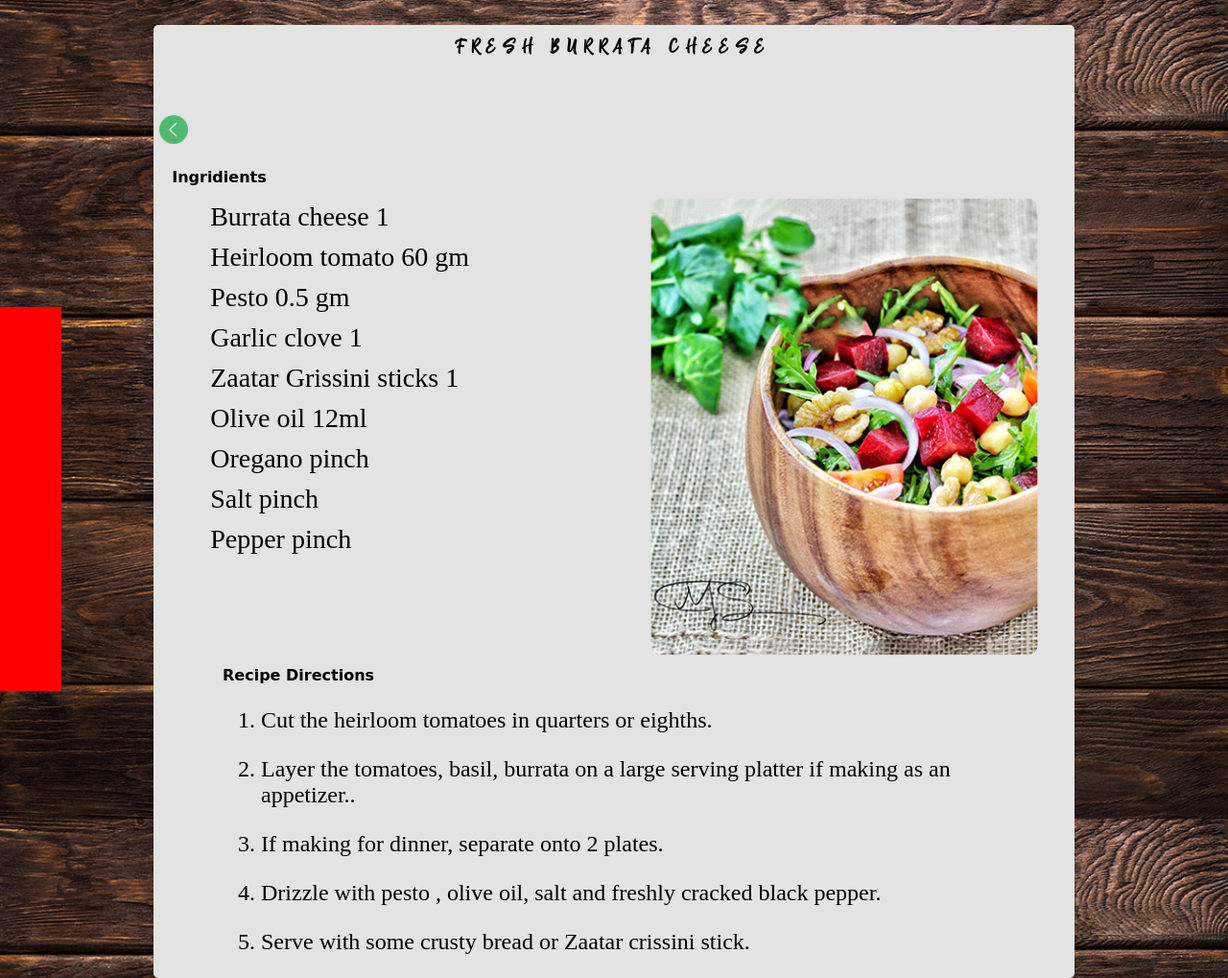
After one commit to Igor2122/marwan-3-0, a PHP site: page /recipiesubpages/recipitwo.html in a window 1280 px wide. The commit adds this page. Shown: the whole page at 96% size. Run offline with PHP 8.4, Linux system fonts and the light colour scheme.

Commit message:
updated the animations and div names

```diff
--- a/assets/css/recipieindividual.css
+++ b/assets/css/recipieindividual.css
@@ -1,12 +1,11 @@
 body {
-    background: url('../../recipieimg/woodtexture.jpg') ;
+    background: url('../../recipieimg/woodtexture.jpg');
     background-size: cover;
-    height: 100px;
+    /*    height: 100px;*/
 }
 
 
 /******** FONTS    *********/
-
 
 @font-face {
     font-family: coolvetica;
@@ -31,7 +30,6 @@ body {
 
 /******** /FONTS    *********/
 
-
 /******** LAYOUT    *********/
 
 .back-arrow {
@@ -46,7 +44,8 @@ body {
 }
 
 .back-arrow:hover {
-    -webkit-transform: scale(1.1);transform: scale(1.1);
+    -webkit-transform: scale(1.1);
+    transform: scale(1.1);
 }
 
 /* share div */
@@ -60,14 +59,15 @@ body {
     height: 50%;
     width: 5%;
     background: blue;
-    -webkit-transition: left 1s ease;   transition: left 1s ease;
+    -webkit-transition: left 1s ease;
+    transition: left 1s ease;
 }
 
 .share-icon {
     height: 20%;
     width: 100%;
     background: red;
-/*    -webkit-transition: width .5s ease;transition: width .5s ease;*/
+    /*    -webkit-transition: width .5s ease;transition: width .5s ease;*/
 }
 
 /*
@@ -77,14 +77,13 @@ body {
 */
 
 #recipie-div {
-    margin-top: 2%;
+    margin: 2% 0;
     text-align: auto;
     width: 75%;
     background: #E3E3E3;
     position: absolute;
     left: 50%;
     margin-left: -37.5%;
-    height: 1250px;
     border-radius: 5px;
 }
 
@@ -95,10 +94,8 @@ body {
 
 /* /share div */
 
+/* main content */
 
-
-
-/* main content */
 #mainimage {
     width: 300px;
     position: absolute;
@@ -153,13 +150,14 @@ ul {
 
 
 .redepie-directions {
-/*    position: absolute;*/
+    /*    position: absolute;*/
 }
 
 
 
 /* iPads (portrait and landscape) ----------- */
-@media only screen and (min-device-width : 768px) and (max-device-width : 1024px) {
+
+@media only screen and (min-device-width: 768px) and (max-device-width: 1024px) {
     #mainimage {
         width: 40%;
         right: 5%;
@@ -188,8 +186,9 @@ ul {
 }
 
 /* iPads (landscape) ----------- */
-@media only screen and (min-device-width : 768px) and (max-device-width : 1024px) and (orientation : landscape) {
-        #mainimage {
+
+@media only screen and (min-device-width: 768px) and (max-device-width: 1024px) and (orientation: landscape) {
+    #mainimage {
         width: 40%;
         right: 5%;
         top: 10%;
@@ -213,12 +212,18 @@ ul {
         margin: 12% 0 0 2%;
         position: static;
     }
+
+    .back-arrow {
+        top: 15%;
+        width: 30px;
+    }
 }
 
 
 
 /* Smartphones (portrait and landscape) ----------- */
-@media only screen and (min-device-width : 320px) and (max-device-width : 680px) {
+
+@media only screen and (min-device-width: 320px) and (max-device-width: 680px) {
     #mainimage {
         width: 40%;
         position: static;
@@ -239,7 +244,7 @@ ul {
     }
 
     .ingridients li {
-        font-size: 2vh;
+        font-size: 1.5vh;
     }
 
     .redepie-directions {
@@ -252,4 +257,9 @@ ul {
     .redepie-directions li {
         font-size: 2vh;
     }
+
+    .back-arrow {
+        top: 3%;
+        width: 30px;
+    }
 }
--- /dev/null
+++ b/recipiesubpages/recipitwo.html
@@ -0,0 +1,119 @@
+<!DOCTYPE html>
+<!--[if lte IE 6]><html class="preIE7 preIE8 preIE9"><![endif]-->
+<!--[if IE 7]><html class="preIE8 preIE9"><![endif]-->
+<!--[if IE 8]><html class="preIE9"><![endif]-->
+<!--[if gte IE 9]><!-->
+<html>
+<!--<![endif]-->
+
+<head>
+    <meta charset="UTF-8">
+    <meta http-equiv="X-UA-Compatible" content="IE=edge,chrome=1">
+    <meta name="viewport" content="width=device-width,initial-scale=1">
+    <title>Fresh Burrata Cheese </title>
+    <meta name="author" content="name">
+    <meta name="description" content="description here">
+    <meta name="keywords" content="keywords,here">
+    <link rel="stylesheet" href="../assets/css/recipieindividual.css" type="text/css">
+    <link href="https://fonts.googleapis.com/css?family=Lobster" rel="stylesheet">
+    <script type="text/javascript">
+        var _gaq = _gaq || [];
+        _gaq.push(['_setAccount', 'UA-XXXXXXXX-Y']);
+        _gaq.push(['_trackPageview']);
+        (function() {
+            var ga = document.createElement('script');
+            ga.type = 'text/javascript';
+            ga.async = true;
+            ga.src = ('https:' == document.location.protocol ? 'https://ssl' : 'http://www') + '.google-analytics.com/ga.js';
+            var s = document.getElementsByTagName('script')[0];
+            s.parentNode.insertBefore(ga, s);
+        })();
+
+    </script>
+</head>
+
+<body>
+
+    <!--Social Media Share Div -->
+
+
+    <div id="social-media-share" class="one">
+        <a href="">
+            <div class="share-icon">
+
+            </div>
+            <div class="share-icon">
+
+            </div>
+            <div class="share-icon">
+
+            </div>
+            <div class="share-icon">
+
+            </div>
+            <div class="share-icon">
+
+            </div>
+            <div ></div>
+        </a>
+    </div>
+
+    <!--/Social Media Share Div -->
+
+
+    <!--Main Content -->
+    <a href="../recepie.html"><img class="back-arrow" src="../recipieimg/arrows.png" alt="back arrow image"></a>
+    <div id="recipie-div">
+        <img id="mainimage" src="../recipieimg/imgsubpages/wildrockedsaladsm.jpg">
+        <h1>FRESH BURRATA CHEESE </h1>
+        <div class="ingridients">
+            <h2>Ingridients</h2>
+            <ul>
+                <li>Burrata cheese	  1</li>
+                <li>Heirloom tomato	60 gm </li>
+                <li>Pesto	0.5 gm</li>
+                <li>Garlic clove 	1</li>
+                <li>Zaatar Grissini sticks 1</li>
+                <li>Olive oil	12ml</li>
+                <li>Oregano	pinch</li>
+                <li>Salt	pinch</li>
+                <li>Pepper	 pinch</li>
+            </ul>
+        </div>
+        <div class="redepie-directions">
+            <h2>Recipe Directions </h2>
+            <ol>
+                <li>
+                    <p>Cut the heirloom tomatoes in quarters or eighths. </p>
+                </li>
+                <li>
+                    <p>Layer the tomatoes, basil, burrata on a large serving platter if making as an appetizer..</p>
+                </li>
+                <li>
+                    <p>If making for dinner, separate onto 2 plates.</p>
+                </li>
+                <li>
+                    <p>Drizzle with pesto , olive oil, salt and freshly cracked black pepper.</p>
+                </li>
+                <li>
+                    <p>Serve with some crusty bread or Zaatar crissini stick.</p>
+                </li>
+            </ol>
+        </div>
+    </div>
+    <!--/Main Content -->
+
+
+    <script src="../JQ/individualrec.js"></script>
+    <script type="text/javascript">
+        function autorun() {
+
+        }
+        if (document.addEventListener) document.addEventListener("DOMContentLoaded", autorun, false);
+        else if (document.attachEvent) document.attachEvent("onreadystatechange", autorun);
+        else window.onload = autorun;
+
+    </script>
+</body>
+
+</html>
```
Also changed, not shown: JQ/jsrecipie.js (+53 -28 lines), assets/css/recipie.css (+24 -28 lines), recepie.html (+17 -12 lines), recipiesubpages/recepithree.html (added).
